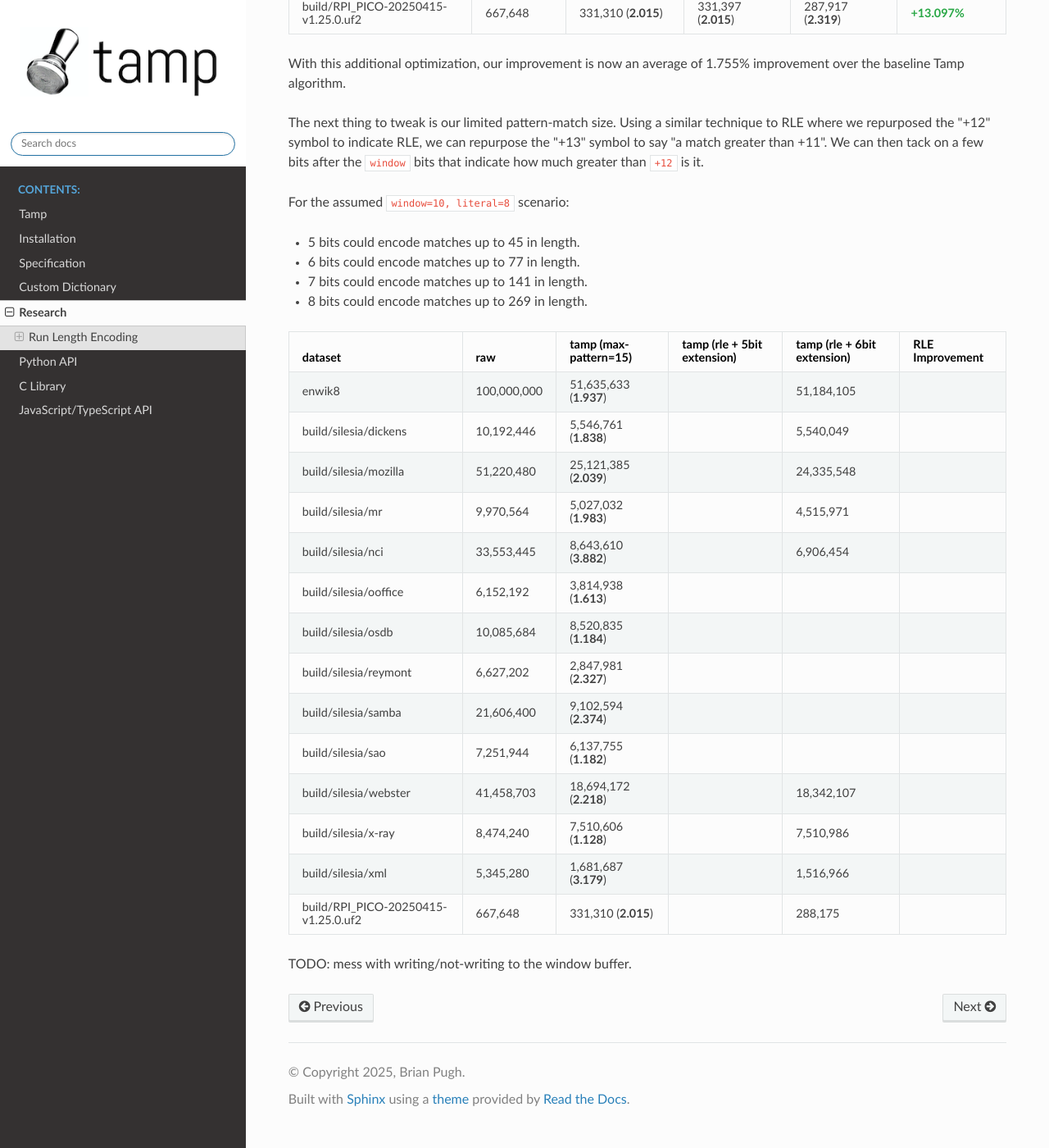
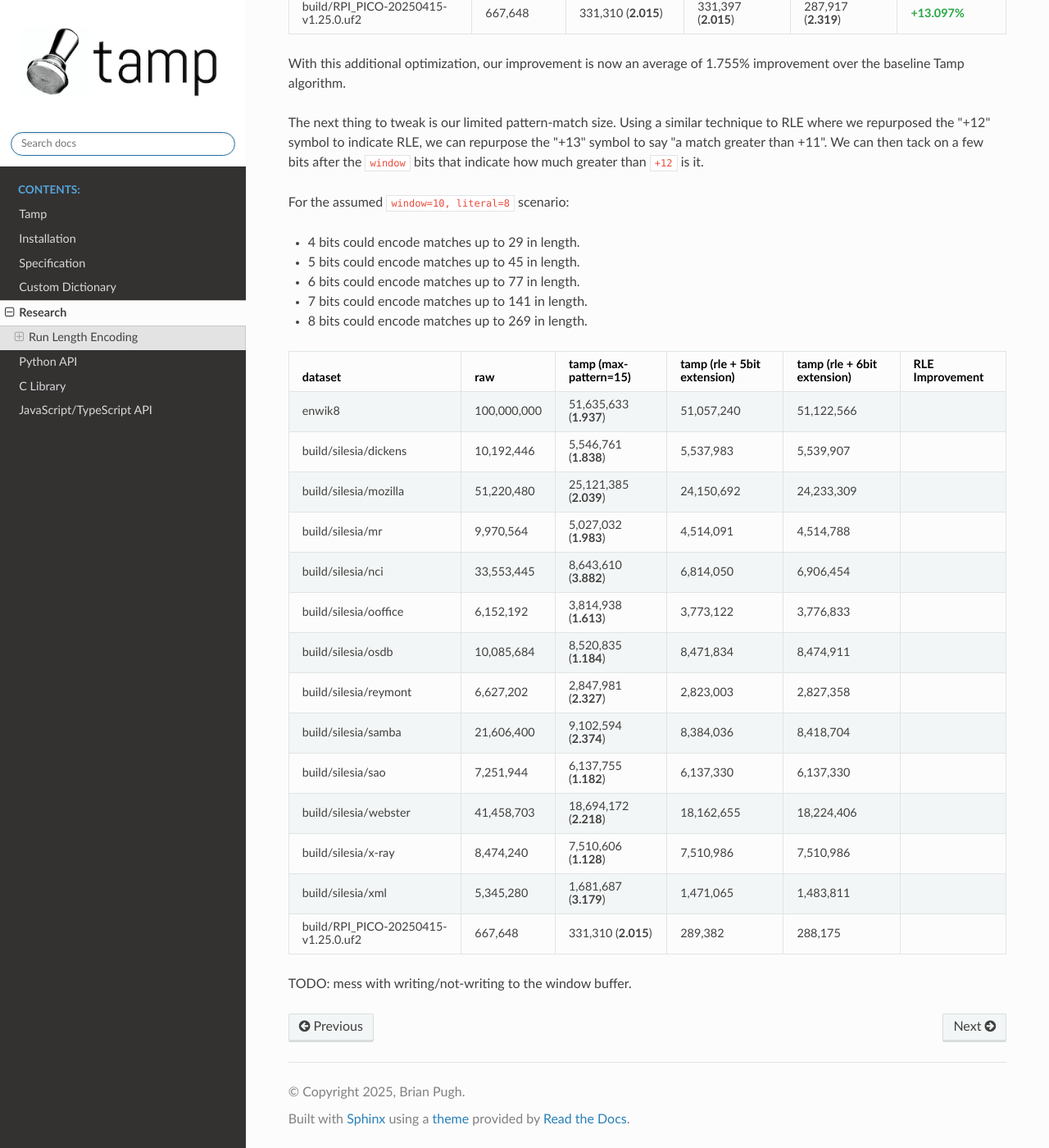
Before and after one commit to BrianPugh/tamp, a Sphinx documentation site: the page built from docs/source/research.rst, in a window 1280 px wide and 1400 px high, scrolled down 10600 px. Shown: the whole window at 82% size. Built offline with Sphinx 7.4.7 and the Read the Docs theme 3.1.0, drawn with Linux system fonts in a browser that asks for light colours.

Commit message:
fill out table more

```diff
--- a/docs/source/research.rst
+++ b/docs/source/research.rst
@@ -444,6 +444,7 @@ We can then tack on a few bits after the ``window`` bits that indicate how much
 
 For the assumed ``window=10, literal=8`` scenario:
 
+* 4 bits could encode matches up to 29 in length.
 * 5 bits could encode matches up to 45 in length.
 * 6 bits could encode matches up to 77 in length.
 * 7 bits could encode matches up to 141 in length.
@@ -452,33 +453,33 @@ For the assumed ``window=10, literal=8`` scenario:
 +-------------------------------------+-------------+--------------------------------+----------------------------------+----------------------------------+---------------------+
 | dataset                             | raw         | tamp (max-pattern=15)          | tamp (rle + 5bit extension)      | tamp (rle + 6bit extension)      | RLE Improvement     |
 +=====================================+=============+================================+==================================+==================================+=====================+
-| enwik8                              | 100,000,000 | 51,635,633 (**1.937**)         |                                  | 51,184,105                       |                     |
+| enwik8                              | 100,000,000 | 51,635,633 (**1.937**)         | 51,057,240                       | 51,122,566                       |                     |
 +-------------------------------------+-------------+--------------------------------+----------------------------------+----------------------------------+---------------------+
-| build/silesia/dickens               | 10,192,446  | 5,546,761 (**1.838**)          |                                  | 5,540,049                        |                     |
+| build/silesia/dickens               | 10,192,446  | 5,546,761 (**1.838**)          | 5,537,983                        | 5,539,907                        |                     |
 +-------------------------------------+-------------+--------------------------------+----------------------------------+----------------------------------+---------------------+
-| build/silesia/mozilla               | 51,220,480  | 25,121,385 (**2.039**)         |                                  | 24,335,548                       |                     |
+| build/silesia/mozilla               | 51,220,480  | 25,121,385 (**2.039**)         | 24,150,692                       | 24,233,309                       |                     |
 +-------------------------------------+-------------+--------------------------------+----------------------------------+----------------------------------+---------------------+
-| build/silesia/mr                    | 9,970,564   | 5,027,032 (**1.983**)          |                                  | 4,515,971                        |                     |
+| build/silesia/mr                    | 9,970,564   | 5,027,032 (**1.983**)          | 4,514,091                        | 4,514,788                        |                     |
 +-------------------------------------+-------------+--------------------------------+----------------------------------+----------------------------------+---------------------+
-| build/silesia/nci                   | 33,553,445  | 8,643,610 (**3.882**)          |                                  | 6,906,454                        |                     |
+| build/silesia/nci                   | 33,553,445  | 8,643,610 (**3.882**)          | 6,814,050                        | 6,906,454                        |                     |
 +-------------------------------------+-------------+--------------------------------+----------------------------------+----------------------------------+---------------------+
-| build/silesia/ooffice               | 6,152,192   | 3,814,938 (**1.613**)          |                                  |                                  |                     |
+| build/silesia/ooffice               | 6,152,192   | 3,814,938 (**1.613**)          | 3,773,122                        | 3,776,833                        |                     |
 +-------------------------------------+-------------+--------------------------------+----------------------------------+----------------------------------+---------------------+
-| build/silesia/osdb                  | 10,085,684  | 8,520,835 (**1.184**)          |                                  |                                  |                     |
+| build/silesia/osdb                  | 10,085,684  | 8,520,835 (**1.184**)          | 8,471,834                        | 8,474,911                        |                     |
 +-------------------------------------+-------------+--------------------------------+----------------------------------+----------------------------------+---------------------+
-| build/silesia/reymont               | 6,627,202   | 2,847,981 (**2.327**)          |                                  |                                  |                     |
+| build/silesia/reymont               | 6,627,202   | 2,847,981 (**2.327**)          | 2,823,003                        | 2,827,358                        |                     |
 +-------------------------------------+-------------+--------------------------------+----------------------------------+----------------------------------+---------------------+
-| build/silesia/samba                 | 21,606,400  | 9,102,594 (**2.374**)          |                                  |                                  |                     |
+| build/silesia/samba                 | 21,606,400  | 9,102,594 (**2.374**)          | 8,384,036                        | 8,418,704                        |                     |
 +-------------------------------------+-------------+--------------------------------+----------------------------------+----------------------------------+---------------------+
-| build/silesia/sao                   | 7,251,944   | 6,137,755 (**1.182**)          |                                  |                                  |                     |
+| build/silesia/sao                   | 7,251,944   | 6,137,755 (**1.182**)          | 6,137,330                        | 6,137,330                        |                     |
 +-------------------------------------+-------------+--------------------------------+----------------------------------+----------------------------------+---------------------+
-| build/silesia/webster               | 41,458,703  | 18,694,172 (**2.218**)         |                                  | 18,342,107                       |                     |
+| build/silesia/webster               | 41,458,703  | 18,694,172 (**2.218**)         | 18,162,655                       | 18,224,406                       |                     |
 +-------------------------------------+-------------+--------------------------------+----------------------------------+----------------------------------+---------------------+
-| build/silesia/x-ray                 | 8,474,240   | 7,510,606 (**1.128**)          |                                  | 7,510,986                        |                     |
+| build/silesia/x-ray                 | 8,474,240   | 7,510,606 (**1.128**)          | 7,510,986                        | 7,510,986                        |                     |
 +-------------------------------------+-------------+--------------------------------+----------------------------------+----------------------------------+---------------------+
-| build/silesia/xml                   | 5,345,280   | 1,681,687 (**3.179**)          |                                  | 1,516,966                        |                     |
+| build/silesia/xml                   | 5,345,280   | 1,681,687 (**3.179**)          | 1,471,065                        | 1,483,811                        |                     |
 +-------------------------------------+-------------+--------------------------------+----------------------------------+----------------------------------+---------------------+
-| build/RPI_PICO-20250415-v1.25.0.uf2 | 667,648     | 331,310 (**2.015**)            |                                  | 288,175                          |                     |
+| build/RPI_PICO-20250415-v1.25.0.uf2 | 667,648     | 331,310 (**2.015**)            | 289,382                          | 288,175                          |                     |
 +-------------------------------------+-------------+--------------------------------+----------------------------------+----------------------------------+---------------------+
 
 TODO: mess with writing/not-writing to the window buffer.
```
